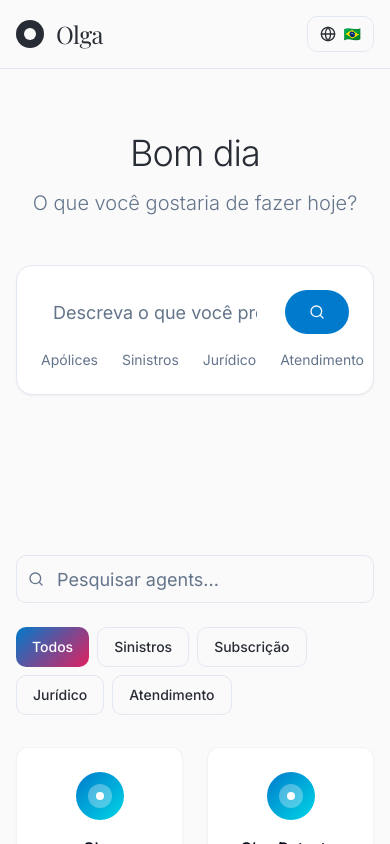
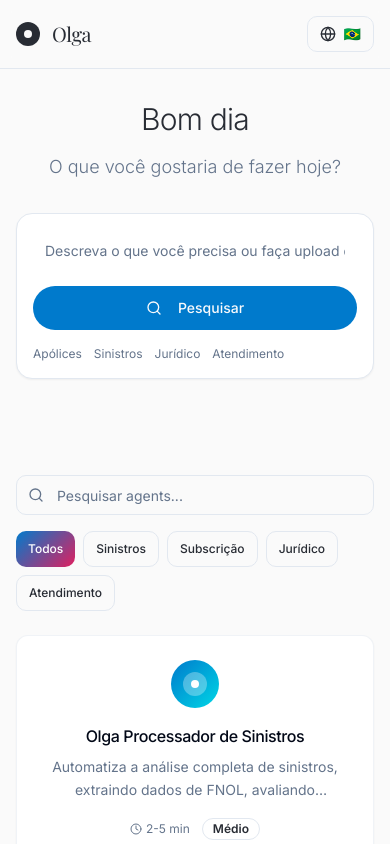
Before and after one commit to Arthur-Musa/vision-agent-recreation, a React (Vite) app: page / in a window 390 px wide. Shown: the top 844 px of the page. Built offline with nearby package versions, Linux system fonts and the light colour scheme.

Commit message:
Implement responsive design
Make the front-end responsive for different screen sizes.

```diff
--- a/src/components/CategoryFilter.tsx
+++ b/src/components/CategoryFilter.tsx
@@ -15,12 +15,13 @@ export const CategoryFilter = ({ selectedCategory, onCategoryChange }: CategoryF
   const allLabel = { 'pt-BR': 'Todos', 'pt': 'Todos', 'en': 'All' };
 
   return (
-    <div className="flex flex-wrap gap-2 mb-6">
+    <div className="flex flex-wrap gap-2 sm:gap-3 mb-4 sm:mb-6">
       <Button
         variant={selectedCategory === 'all' ? 'default' : 'outline'}
         onClick={() => onCategoryChange('all')}
+        size="sm"
         className={cn(
-          "transition-all duration-300",
+          "transition-all duration-300 text-xs sm:text-sm",
           selectedCategory === 'all' && "gradient-hero text-white border-none"
         )}
       >
@@ -32,8 +33,9 @@ export const CategoryFilter = ({ selectedCategory, onCategoryChange }: CategoryF
           key={category.id}
           variant={selectedCategory === category.id ? 'default' : 'outline'}
           onClick={() => onCategoryChange(category.id)}
+          size="sm"
           className={cn(
-            "transition-all duration-300",
+            "transition-all duration-300 text-xs sm:text-sm",
             selectedCategory === category.id && [
               category.gradient,
               "text-white border-none"
--- a/src/components/upload/DocumentUploader.tsx
+++ b/src/components/upload/DocumentUploader.tsx
@@ -60,10 +60,10 @@ export const DocumentUploader = ({ onFilesAdded }: DocumentUploaderProps) => {
 
   return (
     <Card className="w-full">
-      <CardContent className="p-8">
+      <CardContent className="p-4 sm:p-6 lg:p-8">
         <div
           className={`
-            border-2 border-dashed rounded-lg p-8 text-center transition-all duration-200
+            border-2 border-dashed rounded-lg p-4 sm:p-6 lg:p-8 text-center transition-all duration-200
             ${isDragOver
               ? 'border-primary bg-primary/5'
               : 'border-muted-foreground/25 hover:border-primary/50 hover:bg-muted/50'
@@ -82,10 +82,10 @@ export const DocumentUploader = ({ onFilesAdded }: DocumentUploaderProps) => {
             </div>
 
             <div>
-              <h3 className="text-lg font-medium mb-2">
+              <h3 className="text-base sm:text-lg font-medium mb-2">
                 {isDragOver ? t(texts.dragActive) : t(texts.title)}
               </h3>
-              <p className="text-muted-foreground">
+              <p className="text-sm sm:text-base text-muted-foreground px-2">
                 {t(texts.subtitle)}
               </p>
             </div>
@@ -110,11 +110,12 @@ export const DocumentUploader = ({ onFilesAdded }: DocumentUploaderProps) => {
               <p className="text-sm text-muted-foreground mb-3">
                 {t(texts.supportedFormats)}
               </p>
-              <div className="flex items-center justify-center gap-6">
+              <div className="flex flex-wrap items-center justify-center gap-3 sm:gap-6">
                 {supportedTypes.map((type, index) => (
                   <div key={index} className="flex items-center gap-2 text-xs text-muted-foreground">
                     <type.icon className="h-4 w-4" />
-                    <span>{type.label}</span>
+                    <span className="hidden sm:inline">{type.label}</span>
+                    <span className="sm:hidden">{type.ext}</span>
                   </div>
                 ))}
               </div>
--- a/src/pages/Index.tsx
+++ b/src/pages/Index.tsx
@@ -76,13 +76,13 @@ const Index = () => {
     <div className="min-h-screen bg-background">
       {/* Header */}
       <header className="border-b bg-background/95 backdrop-blur supports-[backdrop-filter]:bg-background/60 sticky top-0 z-50">
-        <div className="container mx-auto px-4 py-4">
+        <div className="container mx-auto px-4 sm:px-6 lg:px-8 py-4">
           <div className="flex items-center justify-between">
             <div className="flex items-center space-x-3">
-              <div className="w-7 h-7 bg-foreground rounded-full flex items-center justify-center">
-                <div className="w-3 h-3 bg-background rounded-full"></div>
+              <div className="w-6 h-6 sm:w-7 sm:h-7 bg-foreground rounded-full flex items-center justify-center">
+                <div className="w-2 h-2 sm:w-3 sm:h-3 bg-background rounded-full"></div>
               </div>
-              <h1 className="text-2xl olga-logo text-foreground">Olga</h1>
+              <h1 className="text-xl sm:text-2xl olga-logo text-foreground">Olga</h1>
             </div>
             <LanguageSelector />
           </div>
@@ -90,34 +90,35 @@ const Index = () => {
       </header>
 
       {/* Hero Section - V7Labs Style */}
-      <section className="py-16 bg-background">
-        <div className="container mx-auto px-4">
-          <div className="text-center mb-12">
-            <h1 className="text-4xl md:text-5xl font-light mb-4 text-foreground tracking-tight">
+      <section className="py-8 sm:py-12 lg:py-16 bg-background">
+        <div className="container mx-auto px-4 sm:px-6 lg:px-8">
+          <div className="text-center mb-8 sm:mb-12">
+            <h1 className="text-3xl sm:text-4xl md:text-5xl font-light mb-4 text-foreground tracking-tight">
               Bom dia
             </h1>
-            <p className="text-xl text-muted-foreground mb-8 font-light">
+            <p className="text-lg sm:text-xl text-muted-foreground mb-8 font-light px-4">
               O que você gostaria de fazer hoje?
             </p>
           </div>
 
           {/* Chat Input */}
-          <div className="max-w-4xl mx-auto mb-12">
-            <div className="bg-card rounded-2xl border shadow-sm p-6">
-              <div className="flex items-center gap-4">
+          <div className="max-w-4xl mx-auto mb-8 sm:mb-12">
+            <div className="bg-card rounded-2xl border shadow-sm p-4 sm:p-6">
+              <div className="flex flex-col sm:flex-row items-stretch sm:items-center gap-4">
                 <div className="flex-1">
                   <Input
                     type="text"
                     placeholder="Descreva o que você precisa ou faça upload de documentos..."
-                    className="border-0 bg-transparent text-lg placeholder:text-muted-foreground focus-visible:ring-0"
+                    className="border-0 bg-transparent text-sm sm:text-lg placeholder:text-muted-foreground focus-visible:ring-0"
                   />
                 </div>
-                <Button size="lg" className="rounded-full px-6" onClick={() => navigate('/upload')}>
-                  <Search className="h-5 w-5" />
+                <Button size="lg" className="rounded-full px-6 w-full sm:w-auto" onClick={() => navigate('/upload')}>
+                  <Search className="h-5 w-5 mr-2 sm:mr-0" />
+                  <span className="sm:hidden">Pesquisar</span>
                 </Button>
               </div>
 
-              <div className="flex items-center gap-6 mt-4 text-sm text-muted-foreground">
+              <div className="flex flex-wrap items-center gap-3 sm:gap-6 mt-4 text-xs sm:text-sm text-muted-foreground">
                 <span>Apólices</span>
                 <span>Sinistros</span>
                 <span>Jurídico</span>
@@ -129,17 +130,17 @@ const Index = () => {
       </section>
 
       {/* Main Content */}
-      <main className="container mx-auto px-4 py-12">
+      <main className="container mx-auto px-4 sm:px-6 lg:px-8 py-8 sm:py-12">
         {/* Search and Filters */}
-        <div className="mb-8">
-          <div className="relative mb-6">
+        <div className="mb-6 sm:mb-8">
+          <div className="relative mb-4 sm:mb-6">
             <Search className="absolute left-3 top-1/2 transform -translate-y-1/2 h-4 w-4 text-muted-foreground" />
             <Input
               type="text"
               placeholder={t(heroTexts.searchPlaceholder)}
               value={searchTerm}
               onChange={(e) => setSearchTerm(e.target.value)}
-              className="pl-10 h-12 text-lg"
+              className="pl-10 h-10 sm:h-12 text-sm sm:text-lg"
             />
           </div>
 
@@ -150,7 +151,7 @@ const Index = () => {
         </div>
 
         {/* Agents Grid - V7Labs Style */}
-        <div className="grid grid-cols-2 md:grid-cols-3 lg:grid-cols-4 gap-6">
+        <div className="grid grid-cols-1 sm:grid-cols-2 lg:grid-cols-3 xl:grid-cols-4 gap-4 sm:gap-6">
           {filteredAgents.map((agent) => (
             <div key={agent.id} onClick={() => navigate(`/agent/${agent.id}`)}>
               <AgentCard
--- a/src/pages/Upload.tsx
+++ b/src/pages/Upload.tsx
@@ -63,9 +63,9 @@ const Upload = () => {
     <div className="min-h-screen bg-background">
       {/* Header */}
       <header className="border-b bg-background/95 backdrop-blur supports-[backdrop-filter]:bg-background/60">
-        <div className="container mx-auto px-4 py-4">
+        <div className="container mx-auto px-4 sm:px-6 lg:px-8 py-4">
           <div className="flex items-center justify-between">
-            <div className="flex items-center space-x-4">
+            <div className="flex items-center space-x-2 sm:space-x-4">
               <Button
                 variant="ghost"
                 size="sm"
@@ -73,11 +73,11 @@ const Upload = () => {
                 className="gap-2"
               >
                 <ArrowLeft className="h-4 w-4" />
-                {t(texts.back)}
+                <span className="hidden sm:inline">{t(texts.back)}</span>
               </Button>
               <div>
-                <h1 className="text-2xl font-medium">{t(texts.title)}</h1>
-                <p className="text-sm text-muted-foreground">{t(texts.subtitle)}</p>
+                <h1 className="text-lg sm:text-2xl font-medium">{t(texts.title)}</h1>
+                <p className="text-xs sm:text-sm text-muted-foreground hidden sm:block">{t(texts.subtitle)}</p>
               </div>
             </div>
           </div>
@@ -85,13 +85,13 @@ const Upload = () => {
       </header>
 
       {/* Progress Steps */}
-      <div className="container mx-auto px-4 py-6">
-        <div className="flex items-center justify-center mb-8">
-          <div className="flex items-center space-x-4">
+      <div className="container mx-auto px-4 sm:px-6 lg:px-8 py-4 sm:py-6">
+        <div className="flex items-center justify-center mb-6 sm:mb-8 overflow-x-auto">
+          <div className="flex items-center space-x-2 sm:space-x-4 min-w-max">
             {['upload', 'select-agent', 'review'].map((stepName, index) => (
               <div key={stepName} className="flex items-center">
                 <div className={`
-                  w-8 h-8 rounded-full flex items-center justify-center text-sm font-medium
+                  w-6 h-6 sm:w-8 sm:h-8 rounded-full flex items-center justify-center text-xs sm:text-sm font-medium
                   ${step === stepName || (index < ['upload', 'select-agent', 'review'].indexOf(step))
                     ? 'bg-primary text-primary-foreground'
                     : 'bg-muted text-muted-foreground'
@@ -99,15 +99,15 @@ const Upload = () => {
                 `}>
                   {index + 1}
                 </div>
-                <span className={`ml-2 text-sm font-medium ${
+                <span className={`ml-1 sm:ml-2 text-xs sm:text-sm font-medium ${
                   step === stepName ? 'text-foreground' : 'text-muted-foreground'
-                }`}>
+                } hidden sm:inline`}>
                   {stepName === 'upload' && t(texts.uploadStep)}
                   {stepName === 'select-agent' && t(texts.selectAgent)}
                   {stepName === 'review' && t(texts.review)}
                 </span>
                 {index < 2 && (
-                  <div className={`ml-4 w-8 h-px ${
+                  <div className={`ml-2 sm:ml-4 w-6 sm:w-8 h-px ${
                     index < ['upload', 'select-agent', 'review'].indexOf(step)
                       ? 'bg-primary'
                       : 'bg-muted'
@@ -119,7 +119,7 @@ const Upload = () => {
         </div>
 
         {/* Step Content */}
-        <div className="max-w-4xl mx-auto">
+        <div className="max-w-4xl mx-auto px-4 sm:px-0">
           {step === 'upload' && (
             <div className="space-y-6">
               <DocumentUploader onFilesAdded={handleFilesAdded} />
@@ -148,7 +148,7 @@ const Upload = () => {
                       {t({ 'pt-BR': 'Revisão do Processamento', 'pt': 'Revisão do Processamento', 'en': 'Processing Review' })}
                     </h3>
 
-                    <div className="grid md:grid-cols-2 gap-6">
+                    <div className="grid grid-cols-1 md:grid-cols-2 gap-4 sm:gap-6">
                       <div>
                         <h4 className="font-medium mb-2">
                           {t({ 'pt-BR': 'Agent Selecionado', 'pt': 'Agent Selecionado', 'en': 'Selected Agent' })}
```
